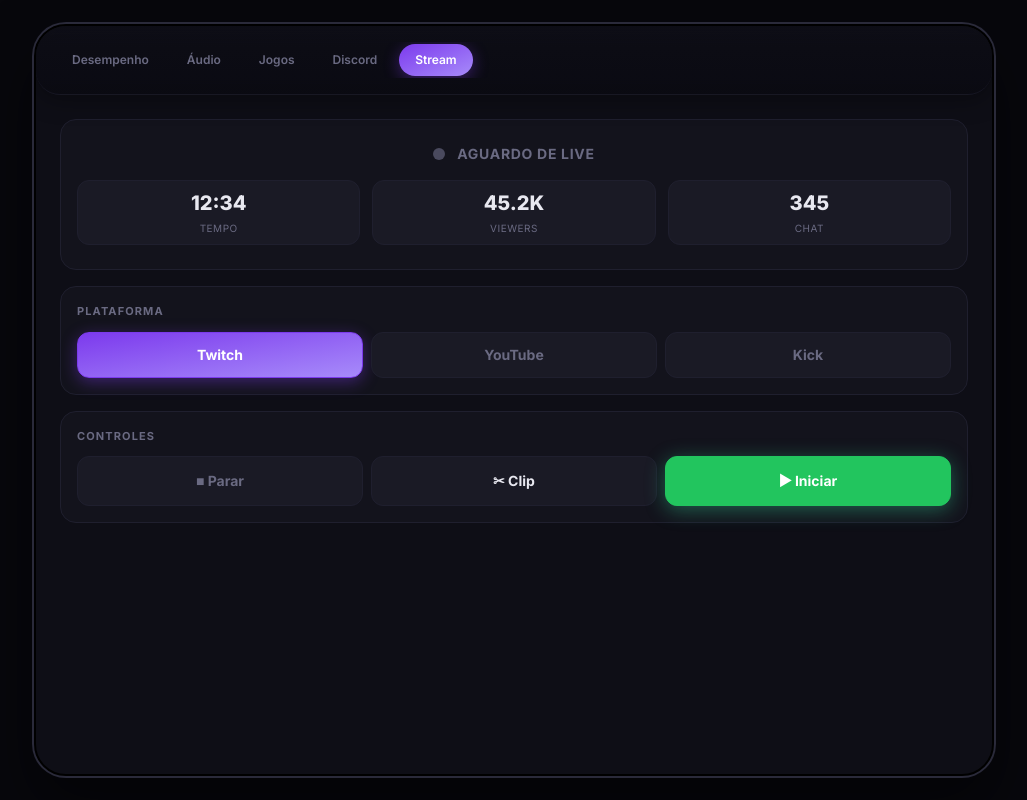
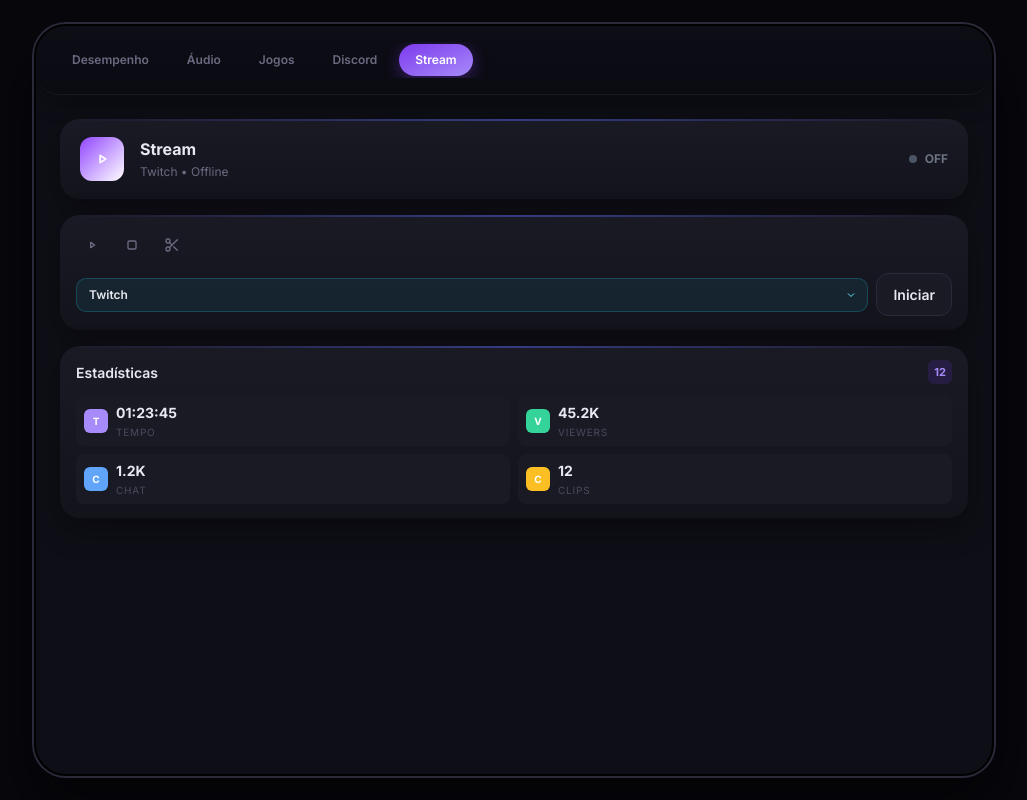
Before and after one commit to Vanz047/AppDeck, a React (Vite) app in the folder web/: page / in a window 1280 px wide. Both pictures are taken after a click on the button "Stream". Shown: the whole page, without its empty margins (126-1153 px from the left). Built offline with nearby package versions, Linux system fonts and the light colour scheme.

Commit message:
redesign: Stream tab minimal — 3 cards compactos, controles small, stats grid

```diff
--- a/web/src/components/tabs/StreamTab.tsx
+++ b/web/src/components/tabs/StreamTab.tsx
@@ -1,94 +1,147 @@
 import { useState } from 'react'
-import { SectionCard } from '../layout'
 
-const SITES = ['Twitch', 'YouTube', 'Kick']
+const PLATFORMS = [
+  { id: 'twitch', name: 'Twitch', color: '#9146FF' },
+  { id: 'youtube', name: 'YouTube', color: '#FF0000' },
+  { id: 'kick', name: 'Kick', color: '#5AFF5A' },
+]
 
-function Stat({ v, l }: { v: string; l: string }) {
+const STREAM_STATS = {
+  time: '01:23:45',
+  viewers: '45.2K',
+  chat: '1.2K',
+  clips: 12,
+}
+
+export function StreamTab() {
+  const [platform, setPlatform] = useState('twitch')
+  const [live, setLive] = useState(false)
+  const [clipping, setClipping] = useState(false)
+
+  const currentPlatform = PLATFORMS.find((p) => p.id === platform)
+
+  const streamControls = [
+    {
+      id: 'live',
+      label: 'Go Live',
+      icon: (
+        <svg viewBox="0 0 24 24" fill="none" stroke="currentColor" strokeWidth="2" strokeLinecap="round" strokeLinejoin="round">
+          <polygon points="10 8 16 12 10 16 10 8"/>
+        </svg>
+      ),
+      active: live,
+      variant: 'start',
+      onClick: () => setLive(!live),
+    },
+    {
+      id: 'stop',
+      label: 'Stop',
+      icon: (
+        <svg viewBox="0 0 24 24" fill="none" stroke="currentColor" strokeWidth="2" strokeLinecap="round" strokeLinejoin="round">
+          <rect x="6" y="6" width="12" height="12" rx="2"/>
+        </svg>
+      ),
+      active: live,
+      variant: 'stop',
+      onClick: () => setLive(false),
+    },
+    {
+      id: 'clip',
+      label: 'Clip',
+      icon: (
+        <svg viewBox="0 0 24 24" fill="none" stroke="currentColor" strokeWidth="2" strokeLinecap="round" strokeLinejoin="round">
+          <circle cx="6" cy="6" r="3"/><circle cx="6" cy="18" r="3"/>
+          <line x1="20" y1="4" x2="8.12" y2="15.88"/>
+          <line x1="14.47" y1="14.48" x2="20" y2="20"/>
+          <line x1="8.12" y1="8.12" x2="12" y2="12"/>
+        </svg>
+      ),
+      active: clipping,
+      onClick: () => setClipping(!clipping),
+    },
+  ]
+
   return (
-    <div className="text-center py-2 bg-panel-3 border border-border rounded-xl">
-      <div className="text-xl font-extrabold">{v}</div>
-      <div className="text-[10px] uppercase tracking-wider text-muted mt-1">{l}</div>
+    <div className="discord-panel">
+      {/* Header Card */}
+      <div className="discord-card">
+        <div className="logo" style={{ background: `linear-gradient(135deg, ${currentPlatform?.color}, #fff)` }}>
+          <svg viewBox="0 0 24 24" fill="none" stroke="currentColor" strokeWidth="2" strokeLinecap="round" strokeLinejoin="round">
+            <polygon points="10 8 16 12 10 16 10 8"/>
+          </svg>
+        </div>
+        <div className="info">
+          <h3>Stream</h3>
+          <p>{currentPlatform?.name} • {live ? 'Ao vivo' : 'Offline'}</p>
+        </div>
+        <div className="flex items-center gap-2">
+          <span className={`w-2 h-2 rounded-full ${live ? 'bg-red-500 animate-pulse' : 'bg-gray-600'}`}></span>
+          <span className={`text-xs font-bold ${live ? 'text-red-400' : 'text-gray-500'}`}>
+            {live ? 'LIVE' : 'OFF'}
+          </span>
+        </div>
+      </div>
+
+      {/* Controls + Platform Selection */}
+      <div className="discord-card voice-section">
+        <div className="voice-controls-row">
+          {streamControls.map((ctrl) => (
+            <button
+              key={ctrl.id}
+              className={`vc-btn-small${ctrl.active ? ` active-${ctrl.variant}` : ''}`}
+              onClick={ctrl.onClick}
+              title={ctrl.label}
+            >
+              {ctrl.icon}
+            </button>
+          ))}
+        </div>
+        <div className="channel-selector">
+          <select
+            className="mixer-out"
+            value={platform}
+            onChange={(e) => setPlatform(e.target.value)}
+          >
+            {PLATFORMS.map((p) => (
+              <option key={p.id} value={p.id}>{p.name}</option>
+            ))}
+          </select>
+          <button
+            className="stream-btn"
+            onClick={() => setLive(true)}
+            disabled={live}
+            style={{ opacity: live ? 0.5 : 1 }}
+          >
+            Iniciar
+          </button>
+        </div>
+      </div>
+
+      {/* Stats Grid */}
+      <div className="discord-card participants-card">
+        <div className="participants-header">
+          <h4>Estadísticas</h4>
+          <span className="count-badge">{STREAM_STATS.clips}</span>
+        </div>
+        <div className="participants-grid stream-stats-grid">
+          {[
+            { label: 'Tempo', value: STREAM_STATS.time, color: '#a78bfa' },
+            { label: 'Viewers', value: STREAM_STATS.viewers, color: '#34d399' },
+            { label: 'Chat', value: STREAM_STATS.chat, color: '#60a5fa' },
+            { label: 'Clips', value: String(STREAM_STATS.clips), color: '#fbbf24' },
+          ].map((stat) => (
+            <div key={stat.label} className="participant-compact">
+              <div className="avatar stat-avatar" style={{ background: stat.color }}>
+                {stat.label.charAt(0)}
+              </div>
+              <div className="participant-info">
+                <div className="participant-name stat-value">{stat.value}</div>
+                <div className="stat-label">{stat.label}</div>
+              </div>
+            </div>
+          ))}
+        </div>
+      </div>
     </div>
   )
 }
-
-export function StreamTab() {
-  const [site, setSite] = useState(0)
-  const [live, setLive] = useState(false)
-
-  return (
-    <div className="flex flex-col gap-4">
-      <SectionCard>
-        <div className="flex flex-col items-center gap-4 py-2">
-          {/* Status */}
-          <div className="flex items-center gap-3">
-            <span
-              className={`w-3 h-3 rounded-full ${
-                live ? 'bg-red-400 animate-pulse' : 'bg-muted-2'
-              }`}
-            />
-            <span
-              className={`text-sm font-bold tracking-wider ${
-                live ? 'text-red-400' : 'text-muted'
-              }`}
-            >
-              {live ? 'TRANSMITINDO' : 'AGUARDO DE LIVE'}
-            </span>
-          </div>
-
-          <div className="grid grid-cols-3 gap-3 w-full">
-            <Stat v="12:34" l="Tempo" />
-            <Stat v="45.2K" l="Viewers" />
-            <Stat v="345" l="Chat" />
-          </div>
-        </div>
-      </SectionCard>
-
-      <SectionCard title="Plataforma">
-        <div className="grid grid-cols-3 gap-2">
-          {SITES.map((s, i) => (
-            <button
-              key={s}
-              onClick={() => setSite(i)}
-              className={`px-3 py-3 rounded-xl text-sm font-bold border transition-colors ${
-                site === i
-                  ? 'bg-gradient-to-br from-accent to-accent-2 border-accent text-white shadow-[0_4px_16px_rgba(124,58,237,.4)]'
-                  : 'bg-panel-3 border-border text-muted hover:text-text'
-              }`}
-            >
-              {s}
-            </button>
-          ))}
-        </div>
-      </SectionCard>
-
-      <SectionCard title="Controles">
-        <div className="grid grid-cols-3 gap-2">
-          <button
-            onClick={() => setLive(false)}
-            className={`px-3 py-3.5 rounded-xl text-sm font-bold border transition-colors ${
-              live
-                ? 'bg-red-500 border-red-500 text-white shadow-[0_4px_20px_rgba(248,113,113,.4)]'
-                : 'bg-panel-3 border-border text-muted'
-            }`}
-          >
-            ■ Parar
-          </button>
-          <button className="px-3 py-3.5 rounded-xl text-sm font-bold border bg-panel-3 border-border text-text hover:bg-panel-3/60 transition-colors">
-            ✂ Clip
-          </button>
-          <button
-            onClick={() => setLive(true)}
-            className={`px-3 py-3.5 rounded-xl text-sm font-bold border transition-colors ${
-              live
-                ? 'bg-panel-3 border-border text-muted'
-                : 'bg-green-500 border-green-500 text-white shadow-[0_4px_20px_rgba(52,211,153,.4)]'
-            }`}
-          >
-            ▶ Iniciar
-          </button>
-        </div>
-      </SectionCard>
-    </div>
-  )
-}
--- a/web/src/index.css
+++ b/web/src/index.css
@@ -177,6 +177,22 @@ body {
 .vc-btn-small.active:hover {
   background: rgba(124,58,237,.3);
 }
+.vc-btn-small.active-start {
+  background: rgba(52,211,153,.2);
+  color: var(--green);
+  border-color: rgba(52,211,153,.3);
+}
+.vc-btn-small.active-start:hover {
+  background: rgba(52,211,153,.3);
+}
+.vc-btn-small.active-stop {
+  background: rgba(248,113,113,.2);
+  color: var(--red);
+  border-color: rgba(248,113,113,.3);
+}
+.vc-btn-small.active-stop:hover {
+  background: rgba(248,113,113,.3);
+}
 
 .channel-selector {
   display: flex;
@@ -294,6 +310,25 @@ body {
   color: var(--red);
 }
 
+/* Stream: stats grid */
+.stream-stats-grid {
+  grid-template-columns: repeat(2, 1fr) !important;
+}
+.stat-avatar {
+  border-radius: 6px !important;
+}
+.stat-value {
+  font-size: 14px !important;
+  font-weight: 700 !important;
+}
+.stat-label {
+  font-size: 10px;
+  text-transform: uppercase;
+  letter-spacing: .08em;
+  color: var(--muted-2);
+  margin-top: 2px;
+}
+
 .status-dot {
   width: 6px;
   height: 6px;
```
Also changed, not shown: web/public/mockup.html (+73 -14 lines).
